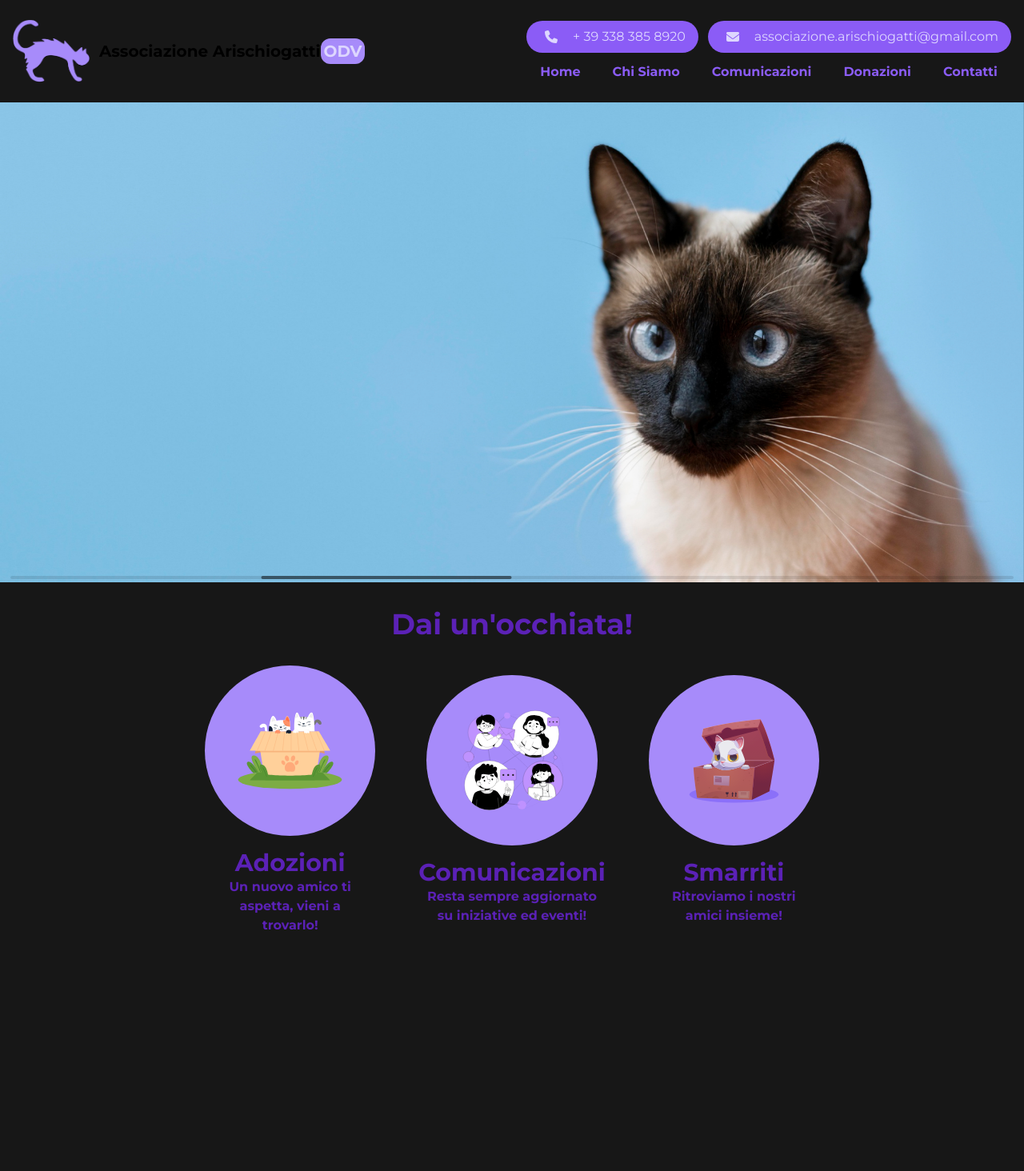
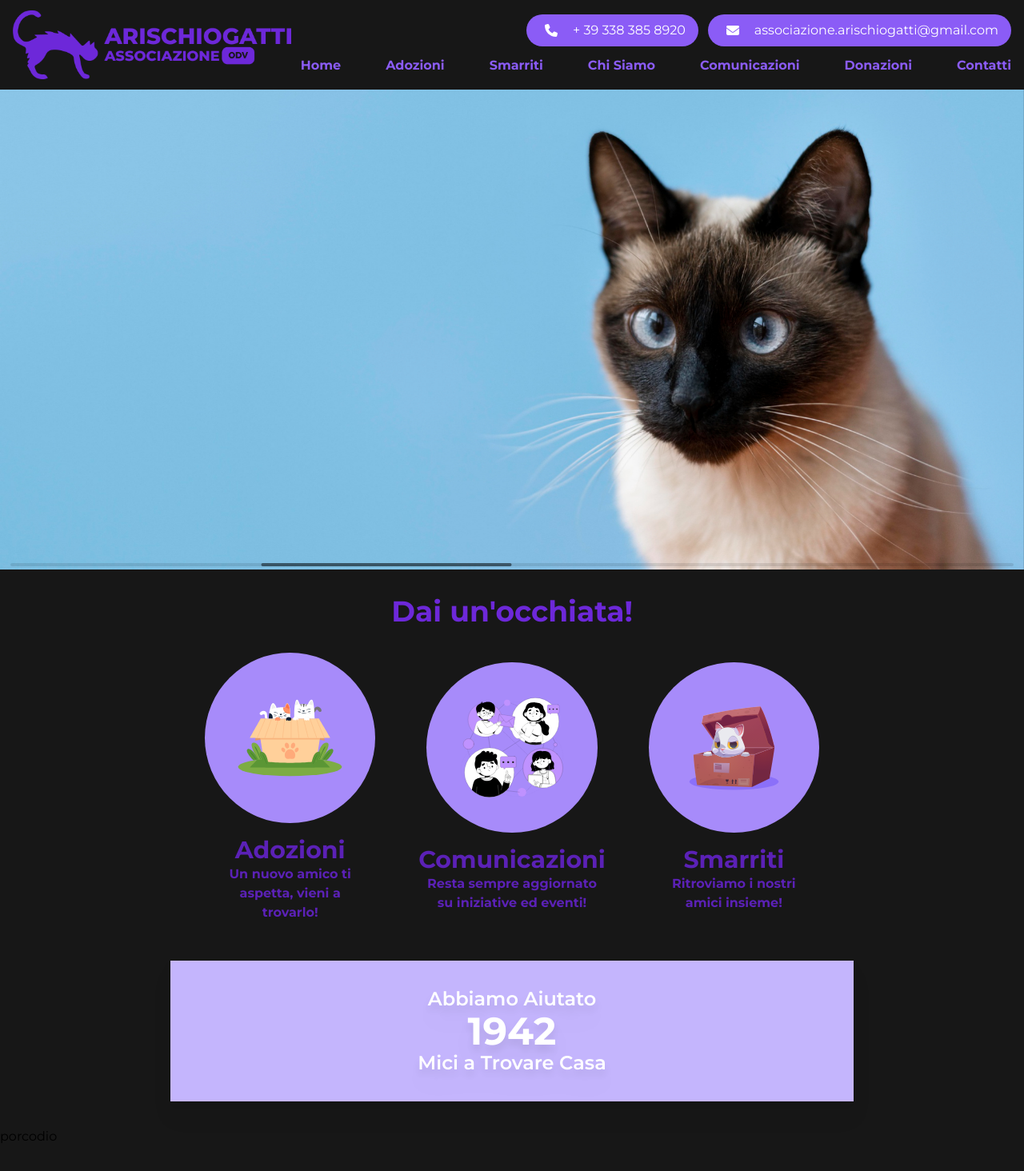
Before and after one commit to nicholascodazzi/arischiogatti, a Next.js app: page / in a window 1280 px wide. Shown: the top 1464 px of the page at 80% size. Before the commit the page ends 1185 px from the top, so only its background shows below. Built offline with nearby package versions, Linux system fonts and the light colour scheme.

Commit message:
Sections and beginning of Adoption Carousel

```diff
--- /dev/null
+++ b/app/components/Adoptions.js
@@ -0,0 +1,61 @@
+"use client";
+import { Swiper, SwiperSlide } from "swiper/react";
+import {
+  Navigation,
+  Pagination,
+  Scrollbar,
+  Autoplay,
+  EffectFade
+} from "swiper/modules";
+import "swiper/swiper-bundle.css";
+import "swiper/css/navigation";
+import "swiper/css/pagination";
+import "swiper/css/scrollbar";
+
+import AdoptionSliderCard from "./subcomponents/Adoption-Swiper-Card";
+export default function Adoptions() {
+  return (
+    <>
+      <div className="lg:w-full lg:flex lg:justify-center lg:my-8">
+        <div className="lg:w-2/3 lg:py-8 lg:px-16 lg:text-2xl lg:drop-shadow-xl text-center text-white font-semibold bg-violet-300">
+          <p className="lg:drop-shadow-xl">Abbiamo Aiutato</p>
+          <p className="lg:text-5xl lg:drop-shadow-xl font-bold">1942</p>
+          <p className="lg:drop-shadow-xl">Mici a Trovare Casa</p>
+        </div>
+      </div>
+
+      <div>
+        <div className="lg:w-2/3">
+          <Swiper
+            // install Swiper modules
+            modules={[Autoplay, Navigation, Pagination, Scrollbar, EffectFade]}
+            className="mySwiper lg:h-[600px]"
+            slidesPerView={3}
+            effect={"fade"}
+            centeredSlides={true}
+            fadeEffect={{ crossFade: true }}
+            autoplay={{
+              delay: 3000,
+              disableOnInteraction: false
+            }}
+            grabCursor={true}
+            loop={true}
+          >
+            <SwiperSlide>
+              <AdoptionSliderCard />
+            </SwiperSlide>
+            <SwiperSlide>
+              <AdoptionSliderCard />
+            </SwiperSlide>
+            <SwiperSlide>
+              <AdoptionSliderCard />
+            </SwiperSlide>
+            <SwiperSlide>
+              <AdoptionSliderCard />
+            </SwiperSlide>
+          </Swiper>
+        </div>
+      </div>
+    </>
+  );
+}
--- a/app/components/Navbar.js
+++ b/app/components/Navbar.js
@@ -4,67 +4,65 @@ import { faEnvelope, faPhone } from "@fortawesome/free-solid-svg-icons";
 export default function Navbar() {
   return (
     <nav>
-      <div className="lg:w-full lg:h-32 lg:flex lg:items-center lg:justify-between lg:px-4 shadow-[0_1px_5px_1px_rgba(0,0,0,0.3)]">
-        <div className="lg:flex lg:justify-center lg:items-center text-xl gap-3 text-black font-bold">
-          <div className="lg:w-24 lg:h-auto">
-            <Image
-              src="/images/arischiogatti/gatto.png"
-              width={10000}
-              height={10000}
-              className="w-full h-full"
-              alt=""
-            />
-          </div>
-          <div>
-            <p>
-              Associazione Arischiogatti
-              <span className="lg:bg-violet-400 lg:rounded-xl lg:p-1 lg:text-violet-200">
-                ODV
-              </span>
-            </p>
-          </div>
-        </div>
+      <div className="lg:w-full lg:h-28 lg:flex lg:items-center lg:justify-between lg:px-4 shadow-[0_1px_5px_1px_rgba(0,0,0,0.3)]">
+        <Image
+          src="/images/arischiogatti/logo.png"
+          width={350}
+          height={250}
+          alt=""
+        />
 
         <div className="lg:flex lg:flex-col lg:gap-3 xs:invisible">
-          <div className="lg:flex lg:items-center lg:justify-between lg:gap-3">
-            <div className="lg:flex lg:items-center lg:gap-3 lg:py-2 lg:px-4 lg:rounded-full lg:w-max font-normal text-violet-200 bg-violet-500 hover:bg-violet-700 hover:cursor-pointer">
+          <div className="lg:flex lg:items-center lg:justify-end lg:gap-3">
+            <div className="lg:flex lg:items-center lg:gap-3 lg:py-2 lg:px-4 lg:rounded-full lg:w-max font-normal text-white bg-violet-500 hover:bg-violet-700 hover:cursor-pointer">
               <FontAwesomeIcon
                 icon={faPhone}
                 width={30}
-                className="text-violet-200"
+                className="text-white"
               />
               <div>+ 39 338 385 8920</div>
             </div>
-            <div className="lg:flex lg:items-center lg:gap-3 lg:py-2 lg:px-4 lg:rounded-full font-normal text-violet-200 bg-violet-500 hover:bg-violet-700 hover:cursor-pointer">
+            <div className="lg:flex lg:items-center lg:gap-3 lg:py-2 lg:px-4 lg:rounded-full font-normal text-white bg-violet-500 hover:bg-violet-700 hover:cursor-pointer">
               <FontAwesomeIcon
                 icon={faEnvelope}
                 width={30}
-                className="text-violet-200"
+                className="text-white"
               />
               <div>associazione.arischiogatti@gmail.com</div>
             </div>
           </div>
-          <div className="lg:flex lg:items-center lg:justify-center lg:gap-10 lg:font-bold text-violet-500 ">
+
+          <div className="lg:flex lg:items-center lg:justify-center lg:gap-14 lg:font-bold text-violet-500 ">
             <div>
-              <span className="hover:text-violet-800 cursor-pointer">Home</span>
+              <span className="hover:text-violet-700 cursor-pointer">Home</span>
             </div>
             <div>
-              <span className="hover:text-violet-800 cursor-pointer">
+              <span className="hover:text-violet-700 cursor-pointer">
+                Adozioni
+              </span>
+            </div>
+            <div>
+              <span className="hover:text-violet-700 cursor-pointer">
+                Smarriti
+              </span>
+            </div>
+            <div>
+              <span className="hover:text-violet-700 cursor-pointer">
                 Chi Siamo
               </span>
             </div>
             <div>
-              <span className="hover:text-violet-800 cursor-pointer">
+              <span className="hover:text-violet-700 cursor-pointer">
                 Comunicazioni
               </span>
             </div>
             <div>
-              <span className="hover:text-violet-800 cursor-pointer">
+              <span className="hover:text-violet-700 cursor-pointer">
                 Donazioni
               </span>
             </div>
             <div>
-              <span className="hover:text-violet-800 cursor-pointer">
+              <span className="hover:text-violet-700 cursor-pointer">
                 Contatti
               </span>
             </div>
--- a/app/components/Sections.js
+++ b/app/components/Sections.js
@@ -4,7 +4,7 @@ export default function Sections() {
   return (
     <>
       <div className="lg:flex lg:justify-center lg:my-8">
-        <p className="font-bold text-violet-800 text-4xl">
+        <p className="font-bold text-violet-700 text-4xl">
           Dai un&apos;occhiata!
         </p>
       </div>
--- /dev/null
+++ b/app/components/subcomponents/Adoption-Swiper-Card.js
@@ -0,0 +1,7 @@
+export default function AdoptionSliderCard({ image, name, sex, description, url }) {
+    return(
+        <div className="text-black">
+            <p>porcodio</p>
+        </div>
+    );
+}
--- a/app/globals.css
+++ b/app/globals.css
@@ -10,7 +10,7 @@
 @media (prefers-color-scheme: dark) {
   :root {
     --background: url("/images/ui/background-pattern.png");
-    --foreground: rgb(221, 214, 254);
+    --foreground: rgb(255, 255, 255);
   }
 }
 
--- a/app/layout.tsx
+++ b/app/layout.tsx
@@ -19,9 +19,19 @@ const montserrat = localFont({
       style: "italic"
     },
     {
+      path: "./fonts/Montserrat-Medium.ttf",
+      weight: "500",
+      style: "medium"
+    },
+    {
       path: "./fonts/Montserrat-Bold.ttf",
       weight: "700",
-      style: "normal"
+      style: "bold"
+    },
+    {
+      path: "./fonts/Montserrat-SemiBold.ttf",
+      weight: "600",
+      style: "semibold"
     },
     {
       path: "./fonts/Montserrat-BoldItalic.ttf",
--- a/app/page.tsx
+++ b/app/page.tsx
@@ -1,6 +1,7 @@
 import Navbar from "./components/Navbar";
 import Carousel from "./components/Carousel";
 import Sections from "./components/Sections";
+import Adoptions from "./components/Adoptions";
 
 export default function Home() {
   return (
@@ -8,6 +9,7 @@ export default function Home() {
       <Navbar />
       <Carousel />
       <Sections />
+      <Adoptions />
     </>
   );
 }
```
Also changed, not shown: public/images/arischiogatti/logo.png.
